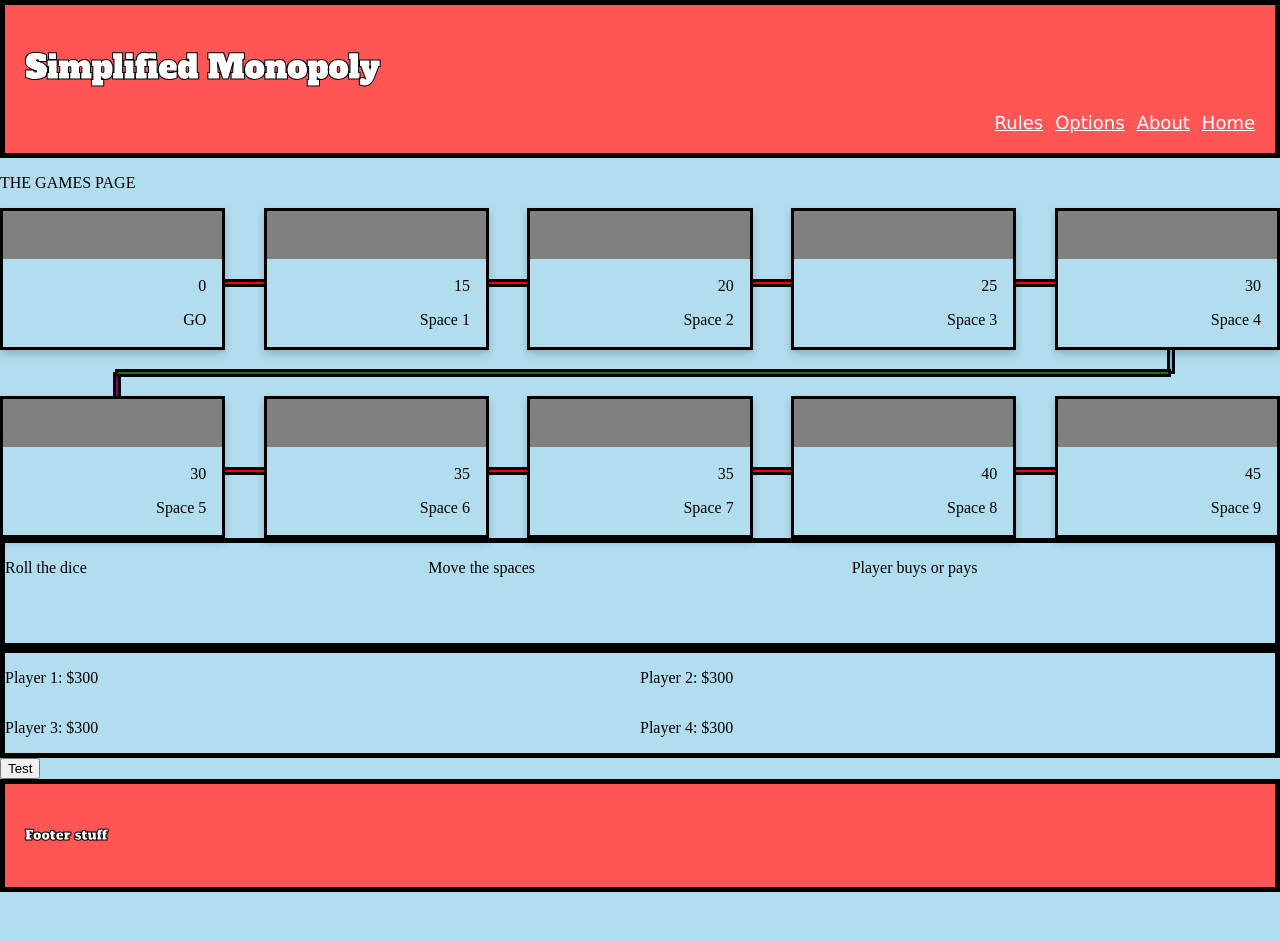
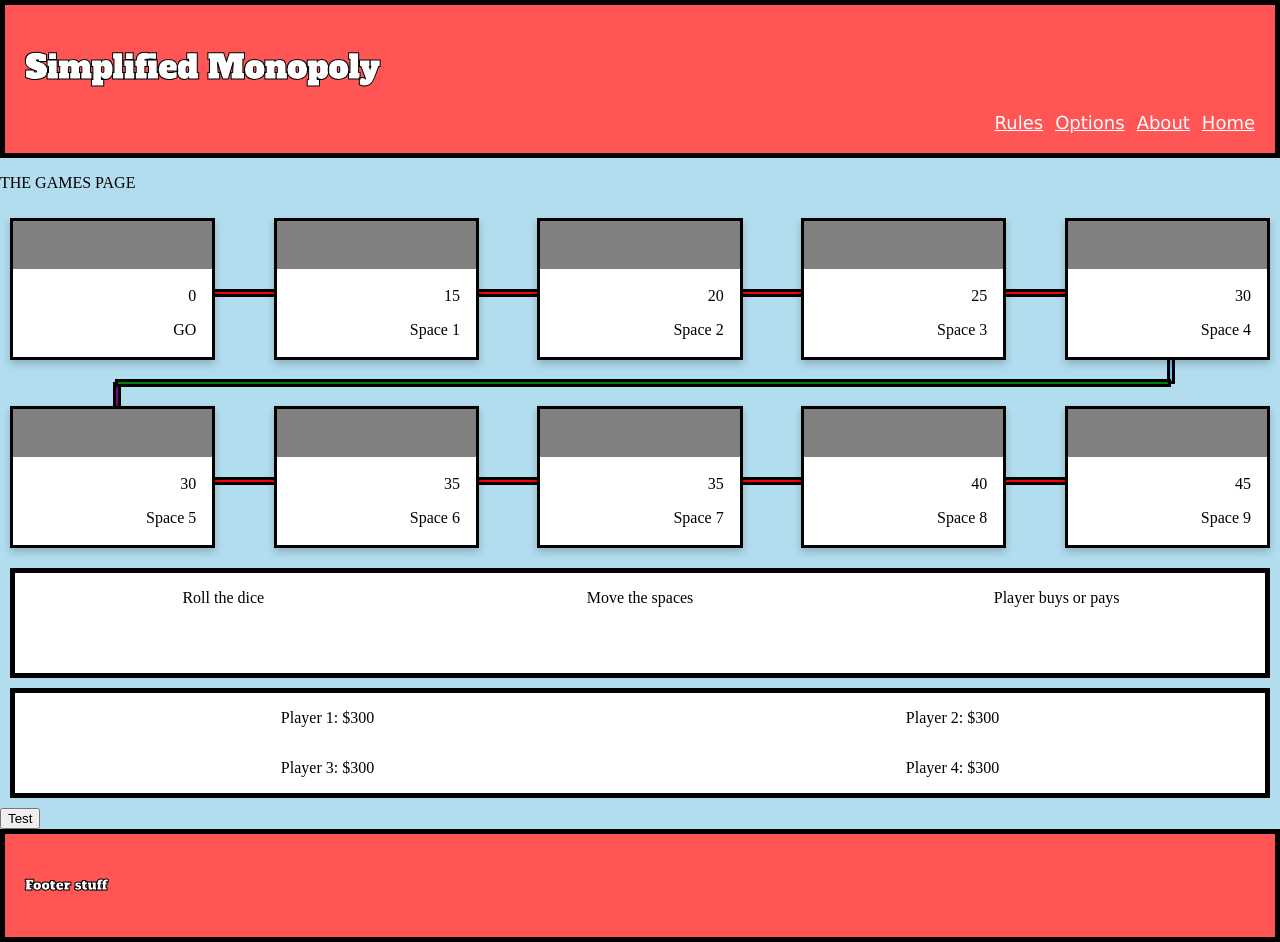
Before and after one commit to CodyRR/Unit-1-Monopoly, a React (Vite) app in the folder Simplified-Monopoly/: page /game in a window 1280 px wide. Before the commit the page ends 892 px from the top, so only its background shows below. Built offline with nearby package versions, Linux system fonts and the light colour scheme.

Commit message:
Adding more CSS to all pages

```diff
--- a/Simplified-Monopoly/src/App.css
+++ b/Simplified-Monopoly/src/App.css
@@ -20,3 +20,15 @@
     flex-direction: column;
     min-height: 100vh;
 }
+
+#rules-container,
+#about-container {
+    font-size: 20px;
+    display: table;
+    margin: 0 auto;
+}
+
+.rule-list,
+.about-list {
+    padding: 5px 0;
+}
--- a/Simplified-Monopoly/src/common/Button.jsx
+++ b/Simplified-Monopoly/src/common/Button.jsx
@@ -0,0 +1,11 @@
+
+const Button = ({ id, display, classes, handleClick}) => {
+
+    return (
+        <button id={id} className={classes} onClick={handleClick}>
+            {display}
+        </button>
+    )
+}
+
+export default Button;
--- a/Simplified-Monopoly/src/common/SpaceCard.css
+++ b/Simplified-Monopoly/src/common/SpaceCard.css
@@ -5,6 +5,8 @@
     --green-height: 2px;
     grid-gap: var(--g);
     row-gap: var(--y);
+    padding-top: 10px;
+    padding-bottom: 10px;
 }
 
 .grid>* {
@@ -20,7 +22,7 @@
 .grid>*::after {
         content: '';
         border: solid;
-        width: var(--g);
+        width: 100%;
         height: 2px;
         background-image: linear-gradient(to right, red 0% 100%);
         position: absolute;
@@ -183,7 +185,10 @@
 }
 
 .card {
+    margin-left: 10px;
+    margin-right: 10px;
 	border: solid;
+    background-color: white;
     box-shadow: 0 4px 8px 0 rgba(0,0,0,0.2);
     transition: 0.3s;
 }
--- a/Simplified-Monopoly/src/data/ruleList.js
+++ b/Simplified-Monopoly/src/data/ruleList.js
@@ -7,7 +7,7 @@
     "   If the space does not have an owner, that player can buy the property",
     "   If another player owns the space, the player who landed on it must pay the owner",
     "   If the player already owns the space or the space is the GO space, then nothing happens",
-    "If the player lands or passes GO, they gain a bonus of $200",
+    "If the player lands on or passes GO, they gain a bonus of $200",
     "The game will last for 10 turns or if one player runs out of money",
     "The winner is whoever has the most money at the end of the game",
     "You can change player names, colors, starting amount, number of turns, number of dice, and amount of pay from GO from the options menu"
--- a/Simplified-Monopoly/src/layout/Layout.css
+++ b/Simplified-Monopoly/src/layout/Layout.css
@@ -46,3 +46,34 @@
     margin-right: auto;
     font-size: 30px;
 }
+
+td {
+    padding-right: 10px;
+    padding-bottom: 25px;
+}
+
+.home-button {
+    width: 200px;
+    height: 40px;
+    font-size: 30px;
+}
+
+.status-board {
+    text-align: center;
+    background-color: white;
+    display: grid;
+    border: 5px solid;
+    height: 100px;
+    grid-Template-Columns: 1fr 1fr 1fr;
+    margin: 10px;
+}
+
+.player-stats-board {
+    text-align: center;
+    background-color: white;
+    display: grid;
+    border: 5px solid;
+    height: 100px;
+    grid-Template-Columns: 1fr 1fr;
+    margin: 10px;
+}
--- a/Simplified-Monopoly/src/layout/PlayerStatsBoard.jsx
+++ b/Simplified-Monopoly/src/layout/PlayerStatsBoard.jsx
@@ -2,7 +2,7 @@
 const PlayerStatsBoard = () => {
 
     return(
-        <div style={{display: "grid", border: '5px solid', height: '100px', gridTemplateColumns: "1fr 1fr"}}>
+        <div className="player-stats-board">
             <p>Player 1: $300</p>
             <p>Player 2: $300</p>
             <p>Player 3: $300</p>
--- a/Simplified-Monopoly/src/layout/StatusBoard.jsx
+++ b/Simplified-Monopoly/src/layout/StatusBoard.jsx
@@ -3,7 +3,7 @@
 
 
     return(
-        <div style={{display: "grid", border: '5px solid', height: '100px', gridTemplateColumns: "1fr 1fr 1fr"}}>
+        <div className="status-board">
             <p>Roll the dice</p>
             <p>Move the spaces</p>
             <p>Player buys or pays</p>
--- a/Simplified-Monopoly/src/pages/AboutPage.jsx
+++ b/Simplified-Monopoly/src/pages/AboutPage.jsx
@@ -4,12 +4,14 @@
 
     return (
         <main>
-            <p>THE ABOUT PAGE</p>
-            <ul>
-                {aboutList.map((aboutLine, index) => (
-                    <li key={"line-" + index}>{aboutLine}</li>
-                ))}
-            </ul>
+            <div id="about-container">
+                <p>About The Project</p>
+                <ul>
+                    {aboutList.map((aboutLine, index) => (
+                        <li className="about-list" key={"line-" + index}>{aboutLine}</li>
+                    ))}
+                </ul>
+            </div>
         </main>
     )
 }
--- a/Simplified-Monopoly/src/pages/HomePage.jsx
+++ b/Simplified-Monopoly/src/pages/HomePage.jsx
@@ -1,4 +1,5 @@
 import { Link } from "react-router"
+import Button from "../common/Button"
 
 const HomePage = () => {
 
@@ -9,7 +10,7 @@
                 <tr>
                     <td>
                         <Link className='link' to="/game">
-                            <button>Play</button>
+                            <Button id="play-button" display="Play" classes="home-button"/>
                         </Link>
                     </td>
                     <td>
@@ -19,7 +20,7 @@
                 <tr>
                     <td>
                         <Link className='link' to="/rules">
-                            <button>Rules</button>
+                            <Button id="rule-button" display="Rules" classes="home-button" />
                         </Link>
                     </td>
                     <td>
@@ -29,7 +30,7 @@
                 <tr>
                     <td>
                         <Link className='link' to="/options">
-                            <button>Options</button>
+                            <Button id="options-button" display="Options" classes="home-button" />
                         </Link>
                     </td>
                     <td>
@@ -39,7 +40,7 @@
                 <tr>
                     <td>
                         <Link className='link' to="/about">
-                            <button>About</button>
+                            <Button id="about-button" display="About" classes="home-button" />
                         </Link>
                     </td>
                     <td>
--- a/Simplified-Monopoly/src/pages/OptionPage.jsx
+++ b/Simplified-Monopoly/src/pages/OptionPage.jsx
@@ -27,7 +27,7 @@
     }
 
     return (
-        <div>
+        <main>
             <p>THE OPTIONS PAGE</p>
             <form >
                 <div>
@@ -98,7 +98,7 @@
                 </Link>
                 <button onClick={restoreDefaults}>Restore Defaults</button>
             </form>
-        </div>
+        </main>
     )
 }
 
--- a/Simplified-Monopoly/src/pages/ResultsPage.jsx
+++ b/Simplified-Monopoly/src/pages/ResultsPage.jsx
@@ -2,14 +2,14 @@
 const ResultsPage = () => {
 
     return (
-        <div>
+        <main>
             <h3>AND THE WINNER IS...</h3>
             <h4>Player 1 With $450</h4>
             <h5>Player 2 : $350</h5>
             <h5>Player 3 : $350</h5>
             <h5>Player 4 : $350</h5>
             <button>Home</button>
-        </div>
+        </main>
     )
 }
 
--- a/Simplified-Monopoly/src/pages/RulesPage.jsx
+++ b/Simplified-Monopoly/src/pages/RulesPage.jsx
@@ -3,14 +3,17 @@
 const RulesPage = () => {
 
     return (
-        <div>
-            <p>THE RULES PAGE</p>
-            <ul>
-                {ruleList.map((rule, index) => (
-                    <li key={"rule-" + index}>{rule}</li>
-                ))}
-            </ul>
-        </div>
+        <main>
+
+            <div id="rules-container">
+                <p>Rules:</p>
+                <ul>
+                    {ruleList.map((rule, index) => (
+                        <li className="rule-list" key={"rule-" + index}>{rule}</li>
+                    ))}
+                </ul>
+            </div>
+        </main>
     )
 }
 
```
